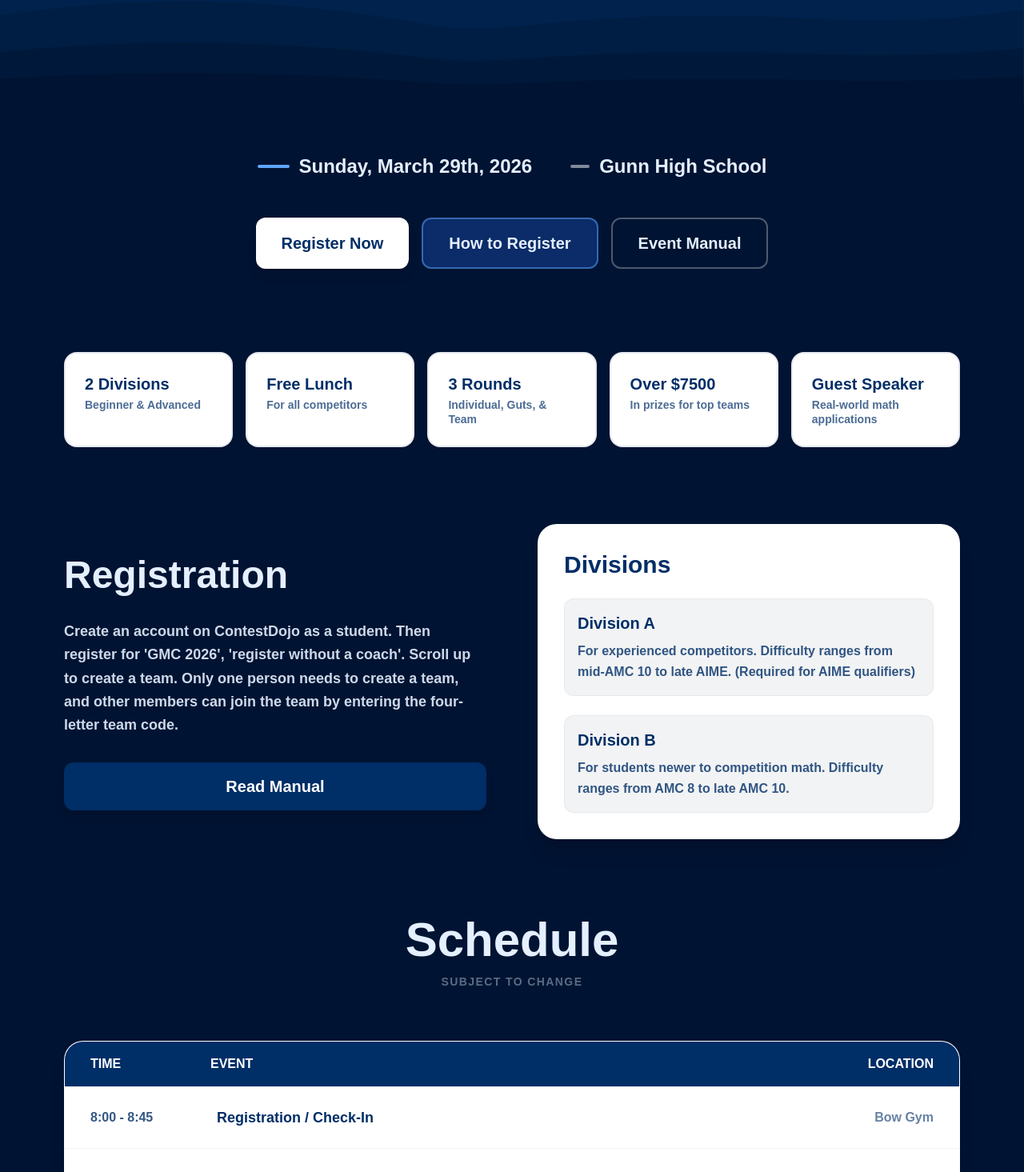
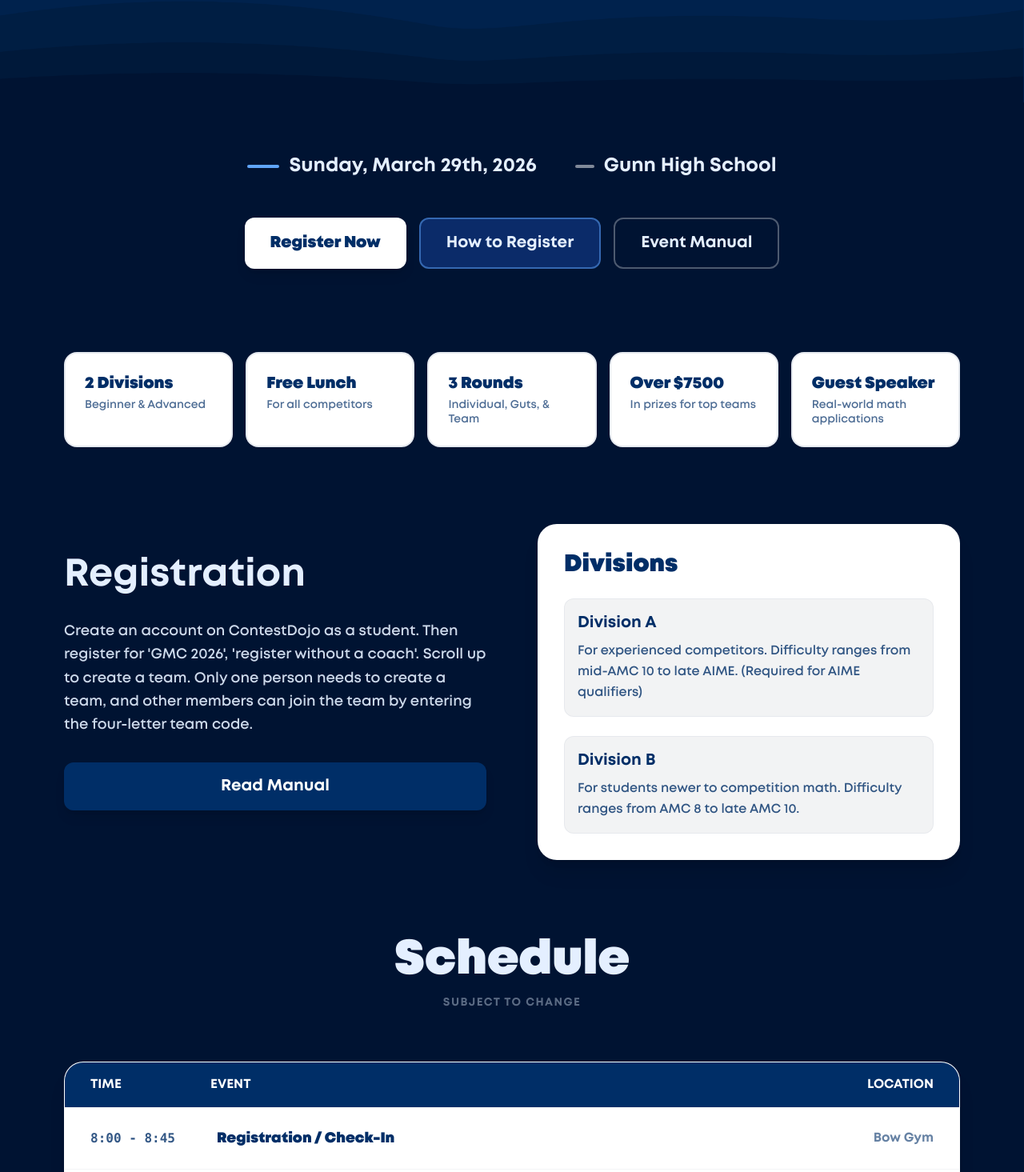
Before and after one commit to GunnMath/gmc-new-website, a Next.js app: page / in a window 1280 px wide. Shown: the part 1200-2665 px from the top of the page at 80% size. Built offline with nearby package versions, Linux system fonts and the light colour scheme.

Commit message:
font still doesnt work

```diff
--- a/app/globals.css
+++ b/app/globals.css
@@ -7,25 +7,10 @@
   --background: #e4efff;
 }
 
-/* THE NUCLEAR OPTION: Force Mont on absolutely everything */
-* {
-  font-family: 'Mont', sans-serif !important;
-}
-
 body {
   color: var(--foreground);
   background: var(--background);
-  font-family: 'Mont', sans-serif;
-
-  /* UPDATED: Increased to 600 (SemiBold) for thicker letters */
-  font-weight: 600 !important;
-
   /* Improves text rendering for thicker fonts */
   -webkit-font-smoothing: antialiased;
   -moz-osx-font-smoothing: grayscale;
 }
-
-/* Headings get the heaviest weight */
-h1, h2, h3, h4, h5, h6, .font-bold, .font-black {
-  font-weight: 800 !important;
-}
--- a/app/layout.tsx
+++ b/app/layout.tsx
@@ -3,7 +3,7 @@ import localFont from "next/font/local";
 import "./globals.css";
 import Footer from "@/components/Footer";
 
-// Configure your local Mont fonts including the new SemiBold!
+// Configure your local Mont fonts and CREATE A CSS VARIABLE
 const mont = localFont({
   src: [
     {
@@ -27,6 +27,7 @@ const mont = localFont({
       style: 'normal',
     }
   ],
+  variable: '--font-mont', // THIS IS CRITICAL
 });
 
 export const metadata: Metadata = {
@@ -40,8 +41,8 @@ export default function RootLayout({
   children: React.ReactNode;
 }>) {
   return (
-    <html lang="en">
-      <body className={`${mont.className} antialiased flex flex-col min-h-screen`} suppressHydrationWarning>
+    <html lang="en" className={`${mont.variable}`}>
+      <body className="font-sans antialiased flex flex-col min-h-screen" suppressHydrationWarning>
         <div className="flex-grow">
           {children}
         </div>
--- a/app/page.tsx
+++ b/app/page.tsx
@@ -8,7 +8,7 @@ import Sponsors from '@/components/Sponsors';
 const InfoBlock = (props: { header: string; children: string }) => {
   return (
     <div className="flex-1 min-w-[200px] p-6 rounded-2xl border-2 border-[#002E67]/10 bg-white hover:border-[#002E67] transition-all shadow-sm text-center md:text-left group">
-      <div className="text-xl font-bold text-[#002E67] mb-1 group-hover:scale-105 transition-transform origin-left">{props.header}</div>
+      <div className="text-xl font-black text-[#002E67] mb-1 group-hover:scale-105 transition-transform origin-left">{props.header}</div>
       <div className="text-[#002E67]/70 text-sm font-semibold leading-tight">{props.children}</div>
     </div>
   );
@@ -43,7 +43,7 @@ export default function Home() {
           href="https://contestdojo.com/register"
           target="_blank"
           rel="noopener noreferrer"
-          className="bg-[#002E67] text-white font-semibold py-3 px-6 rounded-full shadow-xl hover:bg-[#004080] hover:scale-105 transition-all flex items-center justify-center gap-2 border-2 border-transparent"
+          className="bg-[#002E67] text-white font-bold py-3 px-6 rounded-full shadow-xl hover:bg-[#004080] hover:scale-105 transition-all flex items-center justify-center gap-2 border-2 border-transparent"
         >
           <span className="hidden md:inline">Register Now</span>
           <span className="md:hidden">Register</span>
@@ -79,7 +79,7 @@ export default function Home() {
             style={{ transform: `translateY(${offset * 0.2}px)` }}
           >
             <div className="inline-block">
-              <span className="bg-white/10 text-[#E4EFFF] font-semibold px-4 py-1.5 rounded-full text-xs md:text-sm tracking-widest uppercase mb-2 inline-block border border-white/20">
+              <span className="bg-white/10 text-[#E4EFFF] font-bold px-4 py-1.5 rounded-full text-xs md:text-sm tracking-widest uppercase mb-2 inline-block border border-white/20">
                 Fifth Annual
               </span>
             </div>
@@ -107,7 +107,7 @@ export default function Home() {
 
         {/* SCROLL INDICATOR */}
         <div className={`absolute bottom-8 left-0 right-0 flex flex-col items-center justify-center pointer-events-none transition-opacity duration-500 hidden md:flex ${offset > 50 ? 'opacity-0' : 'opacity-100 animate-bounce'}`}>
-            <span className="text-[#E4EFFF]/50 text-xs font-semibold uppercase tracking-[0.2em] mb-2">Scroll</span>
+            <span className="text-[#E4EFFF]/50 text-xs font-bold uppercase tracking-[0.2em] mb-2">Scroll</span>
             <svg xmlns="http://www.w3.org/2000/svg" fill="none" viewBox="0 0 24 24" strokeWidth={2} stroke="rgba(228, 239, 255, 0.5)" className="w-6 h-6">
                 <path strokeLinecap="round" strokeLinejoin="round" d="m19.5 8.25-7.5 7.5-7.5-7.5" />
             </svg>
@@ -126,7 +126,7 @@ export default function Home() {
       {/* Event Info & Registration */}
       <div className="bg-[#001332] py-16 px-6 md:px-20 text-center">
         <div className="max-w-4xl mx-auto space-y-8">
-            <div className="flex flex-col md:flex-row justify-center gap-4 md:gap-12 text-[#E4EFFF] font-semibold text-lg md:text-2xl">
+            <div className="flex flex-col md:flex-row justify-center gap-4 md:gap-12 text-[#E4EFFF] font-bold text-lg md:text-2xl">
               <div className="flex items-center justify-center gap-3">
                 <div className="w-10 h-1 bg-blue-400 rounded-full"></div>
                 <span>Sunday, March 29th, 2026</span>
@@ -138,13 +138,13 @@ export default function Home() {
             </div>
 
             <div className="flex flex-col sm:flex-row justify-center gap-4 pt-4 w-full flex-wrap">
-               <a href="https://contestdojo.com/register" target="_blank" rel="noopener noreferrer" className="w-full sm:w-auto bg-white text-[#002E67] font-semibold text-lg sm:text-xl py-4 px-8 rounded-xl shadow-lg hover:scale-105 hover:shadow-white/20 transition-all flex items-center justify-center">
+               <a href="https://contestdojo.com/register" target="_blank" rel="noopener noreferrer" className="w-full sm:w-auto bg-white text-[#002E67] font-black text-lg sm:text-xl py-4 px-8 rounded-xl shadow-lg hover:scale-105 hover:shadow-white/20 transition-all flex items-center justify-center">
                  Register Now
                </a>
-               <a href="/registration-info" className="w-full sm:w-auto bg-blue-600/30 border-2 border-blue-400/50 text-[#E4EFFF] font-semibold text-lg sm:text-xl py-4 px-8 rounded-xl hover:bg-blue-600/50 transition-all flex items-center justify-center">
+               <a href="/registration-info" className="w-full sm:w-auto bg-blue-600/30 border-2 border-blue-400/50 text-[#E4EFFF] font-bold text-lg sm:text-xl py-4 px-8 rounded-xl hover:bg-blue-600/50 transition-all flex items-center justify-center">
                  How to Register
                </a>
-               <a href="https://docs.google.com/document/d/11Ac9OguL8Ay38kQBQwlAPb5WGqTtD8cD-7ZJ7YDiy_4/edit?tab=t.0#heading=h.3sn6znb7b0ay" target="_blank" rel="noopener noreferrer" className="w-full sm:w-auto border-2 border-white/30 text-[#E4EFFF] font-semibold text-lg sm:text-xl py-4 px-8 rounded-xl hover:bg-white/10 transition-all">
+               <a href="https://docs.google.com/document/d/11Ac9OguL8Ay38kQBQwlAPb5WGqTtD8cD-7ZJ7YDiy_4/edit?tab=t.0#heading=h.3sn6znb7b0ay" target="_blank" rel="noopener noreferrer" className="w-full sm:w-auto border-2 border-white/30 text-[#E4EFFF] font-bold text-lg sm:text-xl py-4 px-8 rounded-xl hover:bg-white/10 transition-all">
                  Event Manual
                </a>
             </div>
@@ -174,7 +174,7 @@ export default function Home() {
                 </div>
                 <div className="flex gap-4">
                     <a target="_blank" rel="noopener noreferrer" href="https://docs.google.com/document/d/11Ac9OguL8Ay38kQBQwlAPb5WGqTtD8cD-7ZJ7YDiy_4/edit?tab=t.0#heading=h.3sn6znb7b0ay" className="flex-1">
-                        <div className="text-center font-semibold text-xl py-4 rounded-xl bg-[#002E67] text-white hover:bg-[#004080] hover:-translate-y-1 transition-all shadow-lg">
+                        <div className="text-center font-bold text-xl py-4 rounded-xl bg-[#002E67] text-white hover:bg-[#004080] hover:-translate-y-1 transition-all shadow-lg">
                         Read Manual
                         </div>
                     </a>
@@ -182,7 +182,7 @@ export default function Home() {
             </div>
 
             <div className="bg-white p-8 rounded-3xl shadow-xl border border-white/50 text-[#002E67]">
-                <h2 className="text-3xl font-bold mb-4">Divisions</h2>
+                <h2 className="text-3xl font-black mb-4">Divisions</h2>
                 <div className="space-y-6 mt-6">
                     <div className="p-4 bg-[#001332]/5 rounded-xl border border-[#002E67]/5">
                         <h3 className="font-bold text-xl mb-2">Division A</h3>
@@ -200,11 +200,11 @@ export default function Home() {
         <div>
             <div className="text-center mb-16">
               <h1 className="font-black text-5xl md:text-6xl text-[#E4EFFF]">Schedule</h1>
-              <div className="font-semibold text-[#E4EFFF]/40 mt-3 uppercase tracking-widest text-sm">Subject to change</div>
+              <div className="font-bold text-[#E4EFFF]/40 mt-3 uppercase tracking-widest text-sm">Subject to change</div>
             </div>
 
             <div className="bg-white rounded-3xl shadow-xl overflow-hidden border border-white/50">
-                <div className="grid grid-cols-1 md:grid-cols-[150px_1fr_200px] border-b border-gray-100 bg-[#002E67] text-white font-semibold p-4 md:px-8 hidden md:grid">
+                <div className="grid grid-cols-1 md:grid-cols-[150px_1fr_200px] border-b border-gray-100 bg-[#002E67] text-white font-bold p-4 md:px-8 hidden md:grid">
                     <div>TIME</div>
                     <div>EVENT</div>
                     <div className="text-right">LOCATION</div>
@@ -224,9 +224,9 @@ export default function Home() {
                         { time: "17:30 - 18:00", event: "Awards Ceremony", loc: "Bow Gym" },
                     ].map((item, i) => (
                         <div key={i} className={`p-6 md:px-8 grid grid-cols-1 md:grid-cols-[150px_1fr_200px] gap-2 items-center hover:bg-blue-50 transition-colors ${item.highlight ? 'bg-blue-50/50' : ''}`}>
-                            <div className="font-mono font-semibold text-[#002E67] opacity-80">{item.time}</div>
-                            <div className={`font-semibold text-lg ${item.highlight ? 'text-blue-600' : 'text-[#002E67]'}`}>{item.event}</div>
-                            <div className="font-semibold text-[#002E67]/60 md:text-right">{item.loc}</div>
+                            <div className="font-mono font-bold text-[#002E67] opacity-80">{item.time}</div>
+                            <div className={`font-black text-lg ${item.highlight ? 'text-blue-600' : 'text-[#002E67]'}`}>{item.event}</div>
+                            <div className="font-bold text-[#002E67]/60 md:text-right">{item.loc}</div>
                         </div>
                     ))}
                 </div>
--- a/components/nav.tsx
+++ b/components/nav.tsx
@@ -65,7 +65,7 @@ export default function NavBar() {
             <div className="max-w-7xl mx-auto px-6 md:px-12 flex justify-between items-center">
 
                 {/* Logo Area */}
-                <Link href="/" onClick={() => setActiveDropdown(null)} className="font-bold text-2xl tracking-tighter text-white flex items-center gap-3 group">
+                <Link href="/" onClick={() => setActiveDropdown(null)} className="font-semibold text-2xl tracking-tighter text-white flex items-center gap-3 group">
                     <img
                         src="/fsh.png"
                         alt="GMC Logo"
@@ -153,7 +153,7 @@ export default function NavBar() {
                         item.dropdown ? (
                             <div key={item.name} className="py-3 border-b border-white/5">
                                 <button
-                                    className="w-full text-left flex justify-between items-center text-xs font-bold text-blue-300 uppercase tracking-widest mb-3 pl-2"
+                                    className="w-full text-left flex justify-between items-center text-xs font-semibold text-blue-300 uppercase tracking-widest mb-3 pl-2"
                                     onClick={() => toggleDropdown(`mobile-${item.name}`)}
                                 >
                                     {item.name}
--- a/tailwind.config.ts
+++ b/tailwind.config.ts
@@ -13,8 +13,8 @@ const config: Config = {
         lightblue: "#e4efff",
       },
       fontFamily: {
-        // This sets Mont as the default font for the whole site
-        sans: ["Mont", "sans-serif"],
+        // Link the default Tailwind font to the CSS variable
+        sans: ['var(--font-mont)', 'sans-serif'],
       },
       backgroundImage: {
         "gradient-radial": "radial-gradient(var(--tw-gradient-stops))",
```
